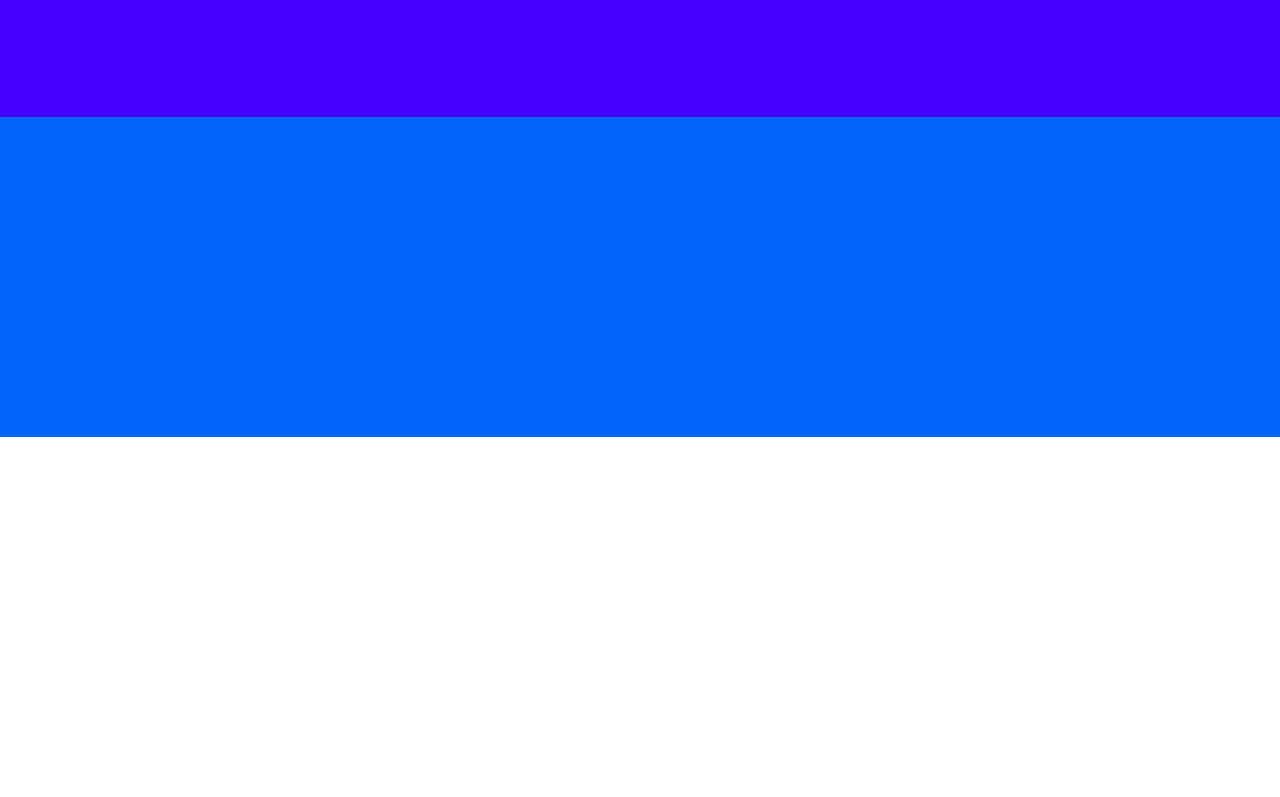
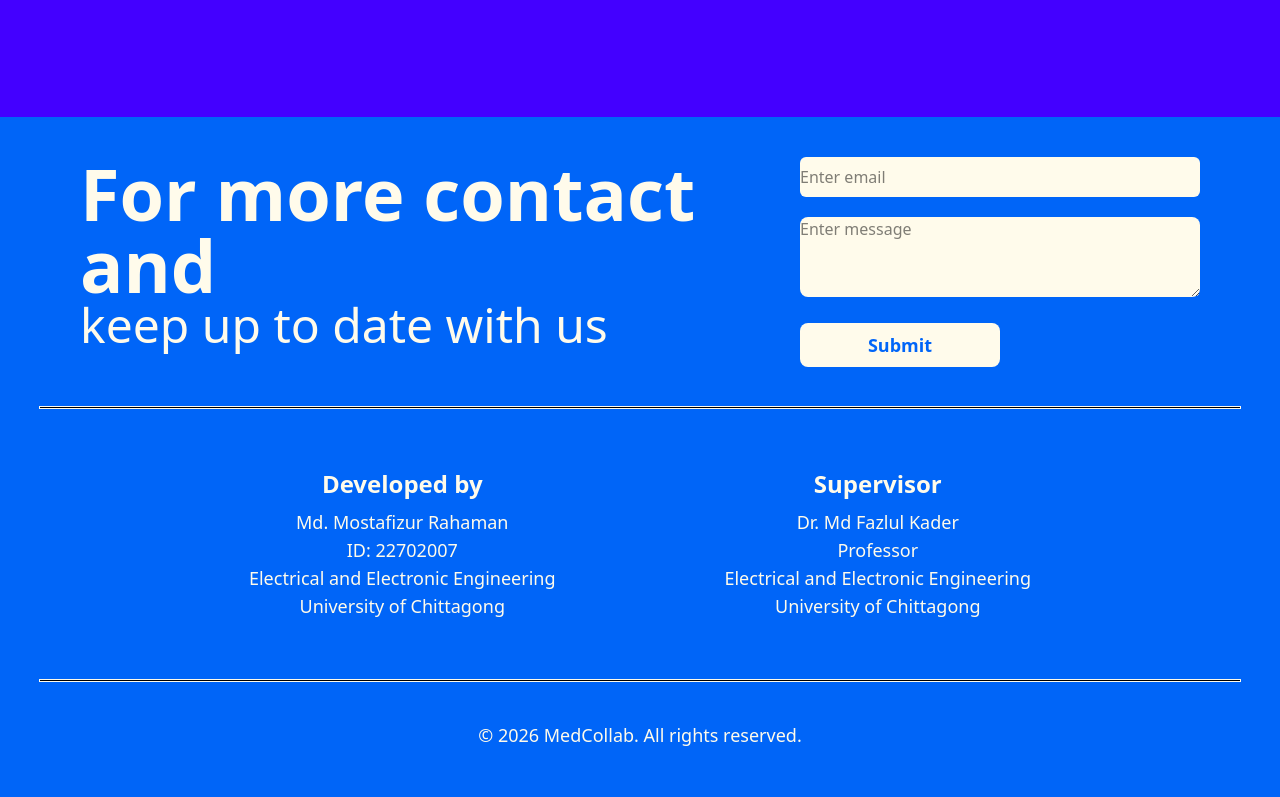
Before and after one commit to mdmostafiz755-ops/4th-year-project, a plain HTML site: page index.html in a window 1280 px wide. Shown: the part 2773-3570 px from the top of the page. Before the commit the page ends 3210 px from the top, so only its background shows below. Drawn offline with nearby package versions, Linux system fonts and the light colour scheme.

Commit message:
finished homepage for large devices

```diff
--- a/index.html
+++ b/index.html
@@ -28,8 +28,8 @@
                     <h2 class="font-bold text-2xl"><a href="">MedCollab</a></h2>
                 </li>
                 <li class="flex gap-10 justify-center items-center text-lg">
-                    <div><a href="">Sevices</a></div>
-                    <div><a href="">About</a></div>
+                    <div><a href="#Services">Sevices</a></div>
+                    <div><a href="#About">About</a></div>
                     <div><i class="fa-solid fa-arrow-up-from-bracket"></i><a href="">&nbsp;Upload</a></div>
                     <div><i class="fa-solid fa-user-plus"></i><a href="">&nbsp;Signup</a></div>
                 </li>
@@ -107,7 +107,8 @@
                 <div class="bg-[#0065F8] rounded-4xl col-span-4 p-[40px]">
                     <i class="fa-solid fa-arrow-up-right-dots fa-2x"></i>
                     <h4 class="text-2xl font-bold pb-4 pt-4">Risk Factor Detection</h4>
-                    <p class="text-justify">Identify potential health risks early by analyzing patterns in patient data, helping doctors take
+                    <p class="text-justify">Identify potential health risks early by analyzing patterns in patient data,
+                        helping doctors take
                         preventive action.</p>
                 </div>
                 <div class="bg-[#0065F8] rounded-4xl col-span-4 p-[40px]">
@@ -131,8 +132,38 @@
             </div>
         </section>
     </main>
-    <footer class="bg-[#0065F8] w-full h-80 my-[-90px]">
-
+    <!--Footer start-->
+    <footer class="bg-[#0065F8] w-full h-170 my-[-90px]">
+        <div>
+            <div class="flex justify-between mx-20 pt-10">
+                <div>
+                    <h3 class="font-bold text-amber-50 text-7xl">For more contact and</h3>
+                    <h3 class=" text-amber-50 text-5xl">keep up to date with us</h3>
+                </div>
+                <form action="">
+                    <input type="email" placeholder="Enter email" class="bg-amber-50 block w-100 h-10 mb-5 rounded-md">
+                    <textarea name="" id="" rows="10" cols="10" placeholder="Enter message" class="bg-amber-50
+                    w-100 h-20 rounded-lg"></textarea>
+                    <button type="submit"
+                        class="block bg-amber-50 text-[#0065F8] w-50 p-2 rounded-lg my-5 text-lg font-bold">Submit</button>
+                </form>
+            </div>
+            <hr class=" mx-10 my-5 outline-1 outline-amber-50">
+            <div class="flex justify-evenly mx-20 pt-10 text-amber-50 items-center pb-10">
+                <div>
+                    <h3 class="font-bold text-2xl text-center pb-2">Developed by</h3>
+                    <p class="text-center text-lg">Md. Mostafizur Rahaman</p>
+                    <p class="text-center text-lg">ID: 22702007 <br>Electrical and Electronic Engineering <br>University of Chittagong</p>
+                </div>
+                <div>
+                    <h3 class="font-bold text-2xl text-center pb-2">Supervisor</h3>
+                    <p class="text-center text-lg">Dr. Md Fazlul Kader</p>
+                    <p class="text-center text-lg">Professor <br>Electrical and Electronic Engineering <br>University of Chittagong</p>
+                </div>
+            </div>
+            <hr class=" mx-10 my-5 outline-1 outline-amber-50">
+            <p class="text-lg text-amber-50 text-center p-5">&copy; 2026 MedCollab. All rights reserved.</p>
+        </div>
     </footer>
 </body>
 
```
